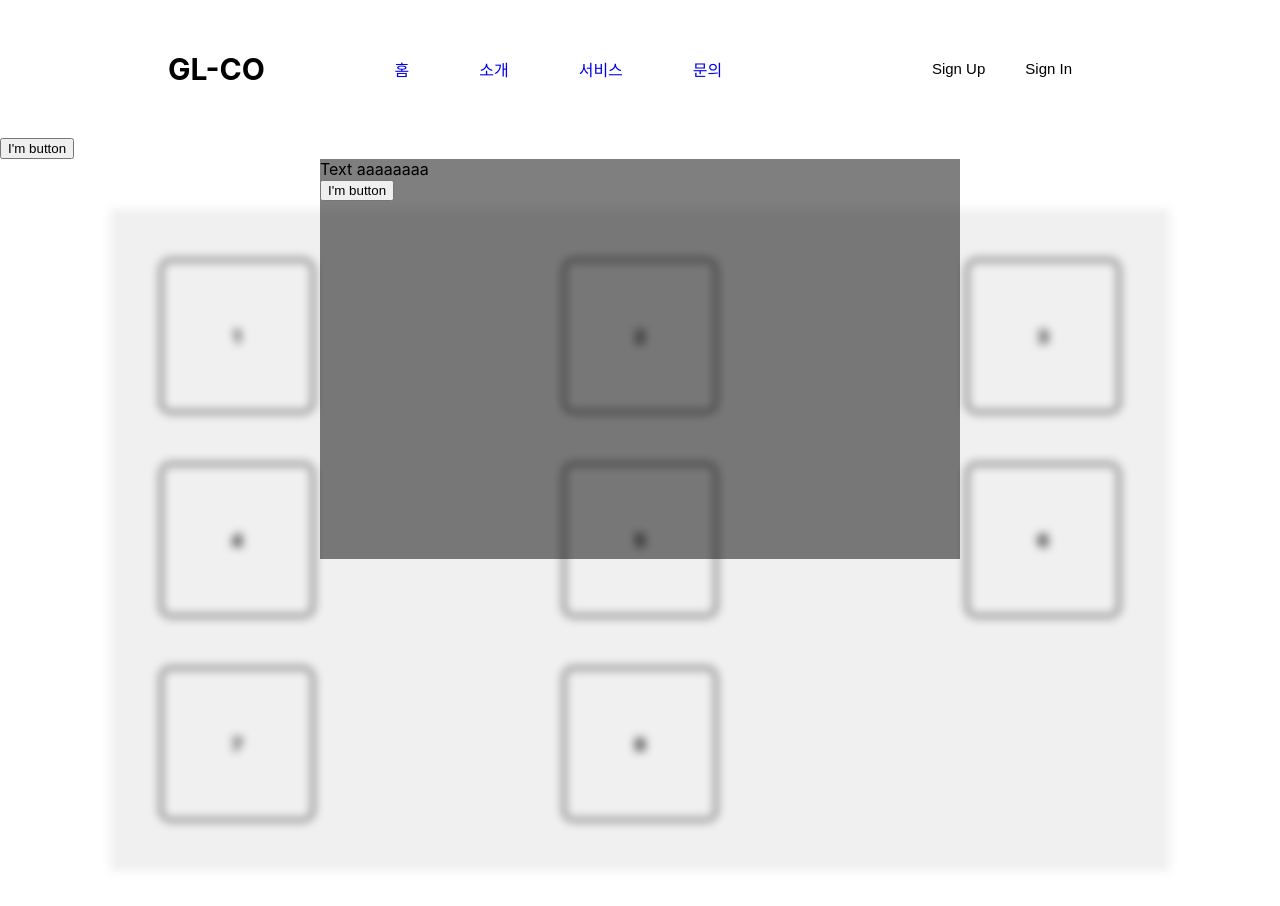
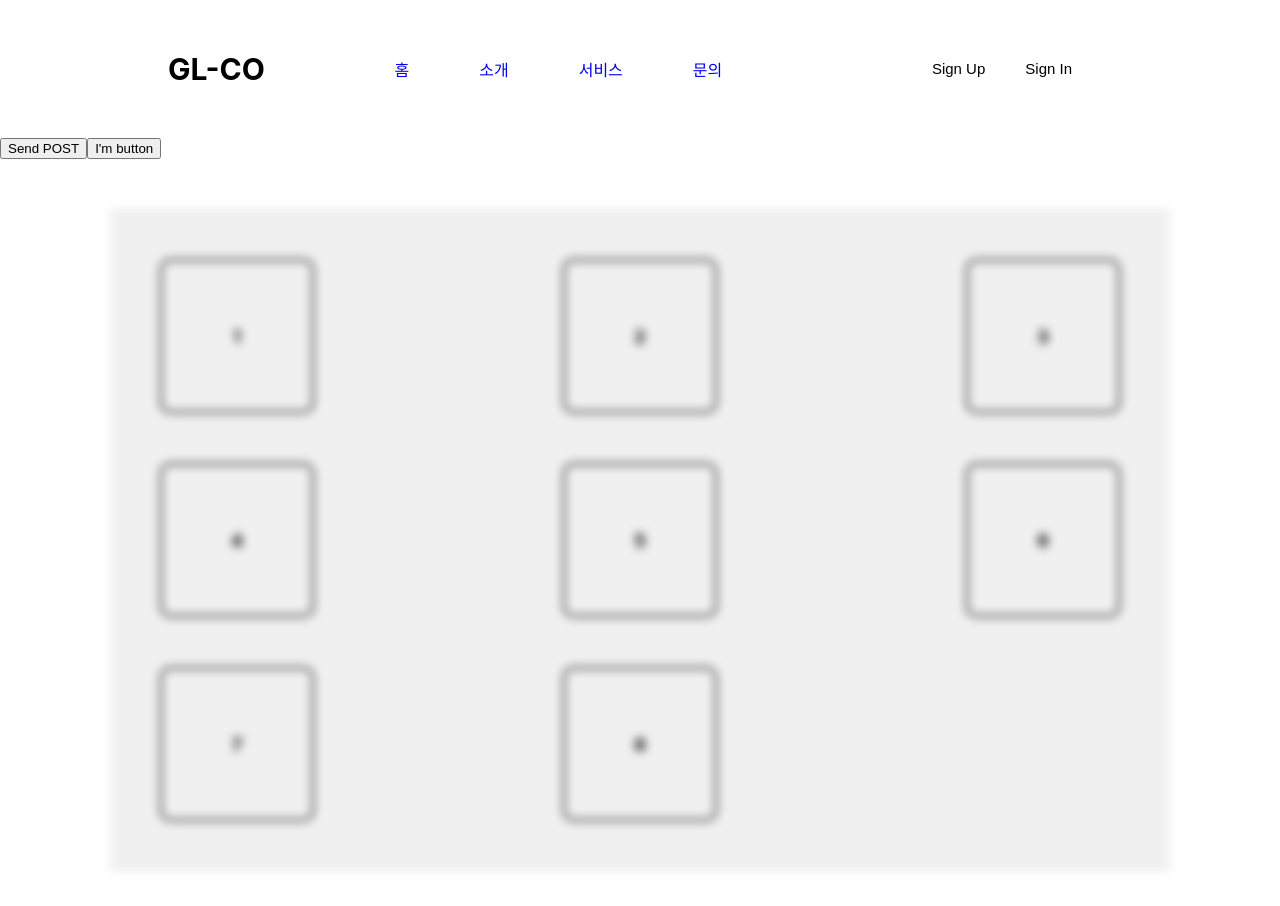
Before and after one commit to GL-CO/frontend, a React (Create React App) app: page /challenge in a window 1280 px wide. Shown: the top 906 px of the page. Built offline with nearby package versions, Linux system fonts and the light colour scheme.

Commit message:
23.09.16 회원가입 api 작성, 미완

```diff
--- a/public/index.html
+++ b/public/index.html
@@ -9,12 +9,12 @@
       name="description"
       content="Web site created using create-react-app"
     />
-    <link rel="apple-touch-icon" href="%PUBLIC_URL%/logo192.png" />
+    <!-- <link rel="apple-touch-icon" href="%PUBLIC_URL%/logo192.png" /> -->
     <!--
       manifest.json provides metadata used when your web app is installed on a
       user's mobile device or desktop. See https://developers.google.com/web/fundamentals/web-app-manifest/
     -->
-    <link rel="manifest" href="%PUBLIC_URL%/manifest.json" />
+    <!-- <link rel="manifest" href="%PUBLIC_URL%/manifest.json" /> -->
     <!--
       Notice the use of %PUBLIC_URL% in the tags above.
       It will be replaced with the URL of the `public` folder during the build.
--- a/src/pages/Challenge.js
+++ b/src/pages/Challenge.js
@@ -34,7 +34,7 @@ const Block = styled.div`
   width: 50%;
   height: 50%;
   background-color: rgba(0, 0, 0, 0.5); /* 반투명한 검은색 배경 */
-  display: ${({ covered }) => (covered ? "block" : "none")};
+  display: ${({ covered }) => (covered ? "none" : "none")};
   z-index: 2; /* 다른 컨텐츠 위에 표시하기 위한 z-index 설정 */
 `;
 const Blur = styled``;
@@ -42,6 +42,41 @@ export default function Challenge() {
   const data = [1, 2, 3, 4, 5, 6, 7, 8];
   let [isShow, setIsShow] = useState(false);
   const [isCovered, setIsCovered] = useState(true);
+
+  const [postData, setPostData] = useState([]);
+  const sendPost = () => {
+    const URL =
+      "http://ec2-43-201-96-213.ap-northeast-2.compute.amazonaws.com:8080/v1/user/signup";
+    const postData = {
+      email: "abcd@gmail.com",
+      password: "12345",
+      name: "홍길동1",
+      nickname: "gildong1",
+      usingLanguage: "한국어",
+      learningLanguage: "English",
+    };
+    fetch(URL, {
+      method: "POST",
+      headers: {
+        "Content-Type": "application/json",
+      },
+      body: JSON.stringify(postData),
+    })
+      .then((res) => {
+        if (!res.ok) {
+          throw new Error(`Response Error : ${res.status}`);
+        }
+        return res.json();
+      })
+      .then((data) => {
+        console.log(data);
+        setPostData(data);
+      })
+      .catch((err) => {
+        console.error(err);
+      });
+  };
+
   const toggleButton = () => {
     setIsShow(!isShow);
     setIsCovered(!isCovered);
@@ -49,9 +84,11 @@ export default function Challenge() {
   const toggleCover = () => {
     setIsCovered(!isCovered);
   };
+
   return (
     <div>
       <NavBar></NavBar>
+      <button onClick={sendPost}>Send POST</button>
       <button onClick={toggleButton}>I'm button</button>
       <Container>
         <BoxList blurred={!isShow}>
```
